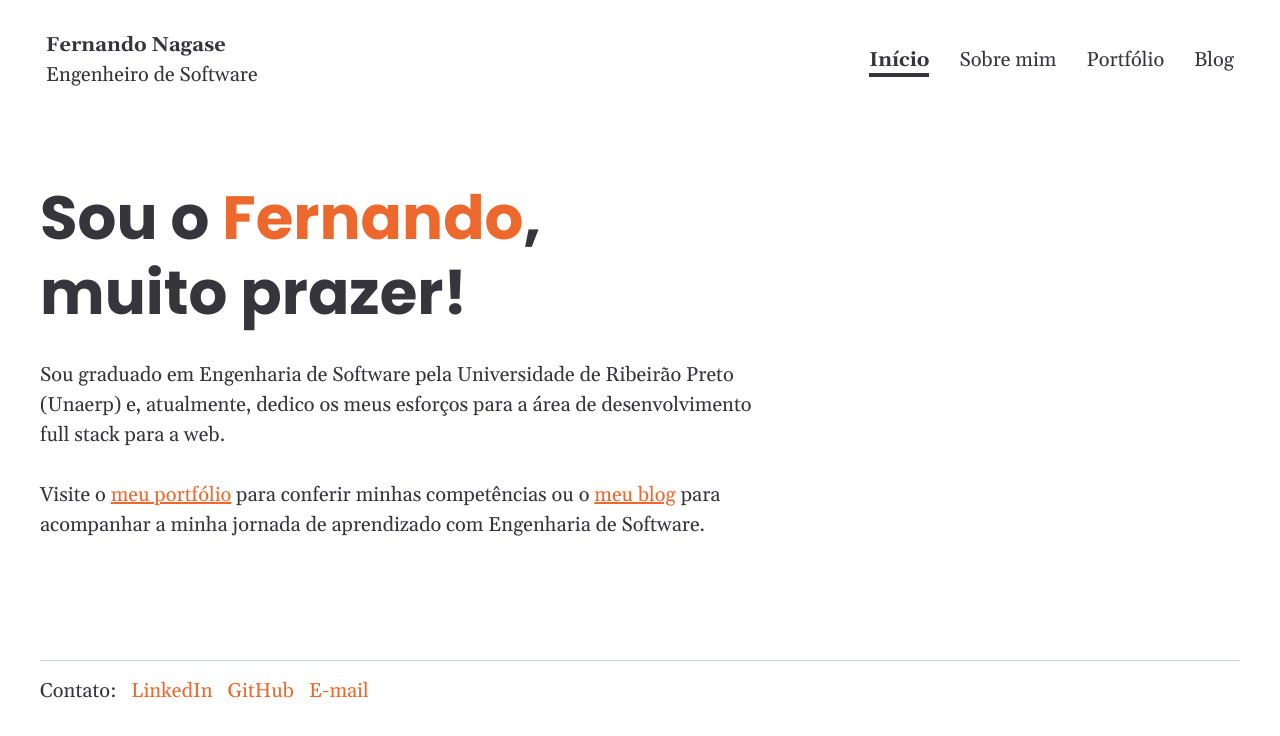
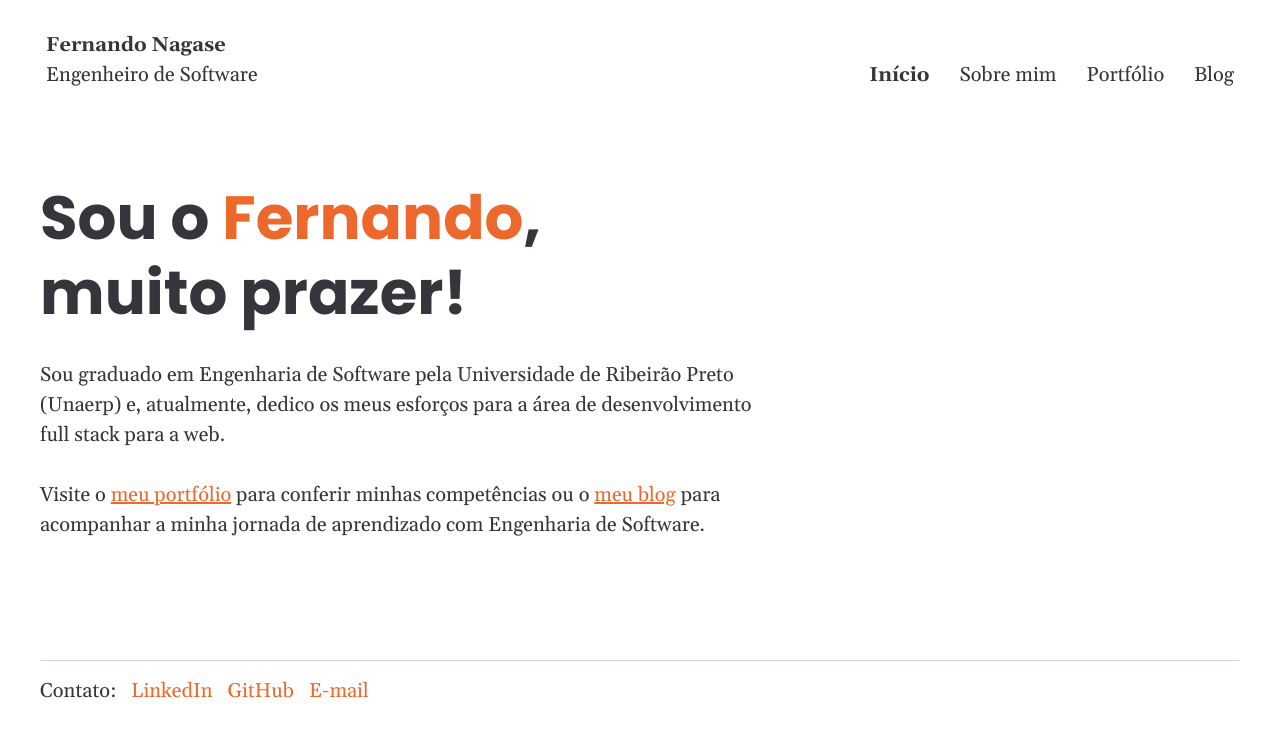
Before and after one commit to fernandonagase/ngsfer.com, a Next.js app: page / in a window 1280 px wide. Shown: the top 736 px of the page. Built offline with nearby package versions, Linux system fonts and the light colour scheme.

Commit message:
update header styles

```diff
--- a/components/Header/index.tsx
+++ b/components/Header/index.tsx
@@ -9,7 +9,7 @@ export default function Header() {
             p={['baseline-2', null, null, 'baseline-2-lg']}
             direction={['column', null, 'row']}
             justifyContent={[null, null, 'space-between']}
-            align={[null, null, 'center']}
+            align={[null, null, 'flex-end']}
         >
             <Logo />
             <SiteNavigation />
--- a/theme/components/link.ts
+++ b/theme/components/link.ts
@@ -16,7 +16,6 @@ const navigationFocusedStyles = {
 const navigationActiveFocusedStyles = {
     textDecoration: 'none',
     border: 'none',
-    borderBottom: '4px solid var(--chakra-colors-fg)',
     backgroundColor: 'transparent',
     color: 'fg',
 }
@@ -39,7 +38,6 @@ export default defineStyleConfig({
             textDecoration: 'none',
             fontWeight: '700',
             color: 'fg',
-            borderBottom: '4px solid var(--chakra-colors-fg)',
             _hover: navigationActiveFocusedStyles,
             _focusVisible: navigationActiveFocusedStyles,
         },
```
